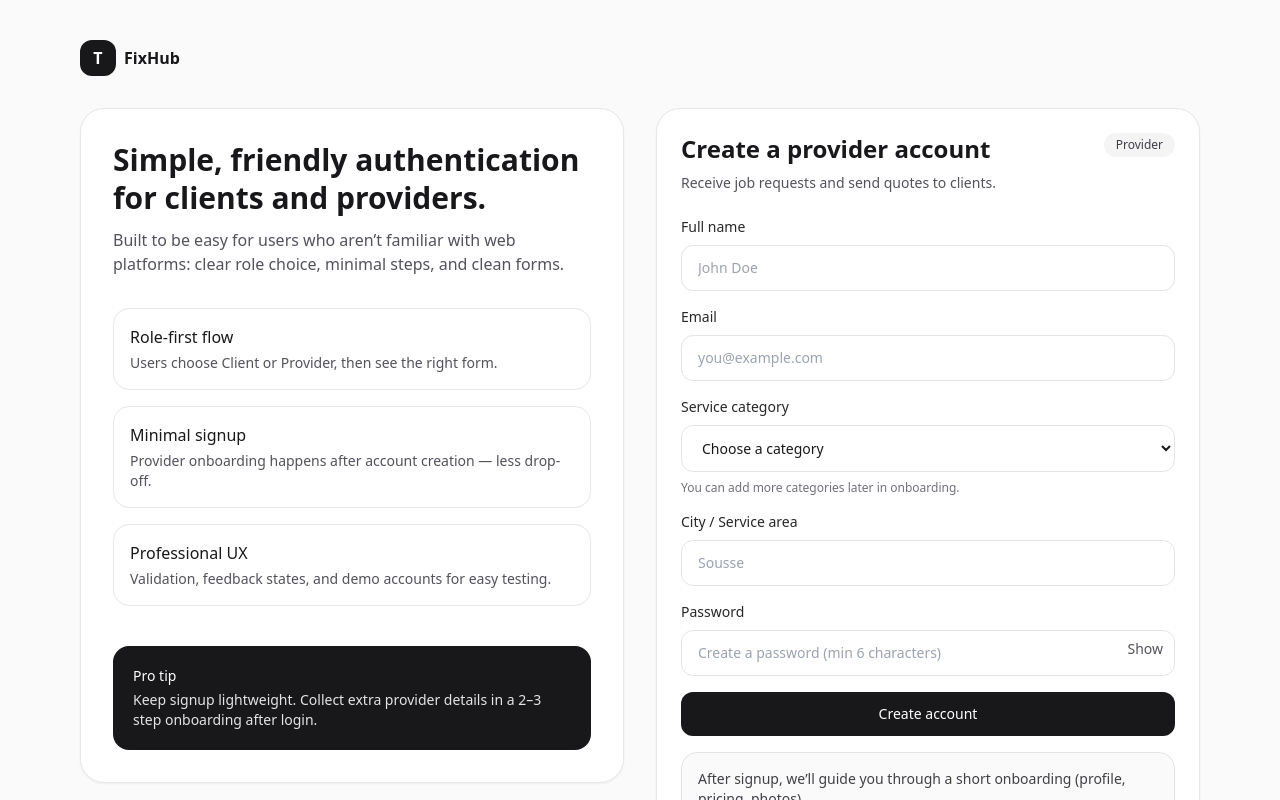
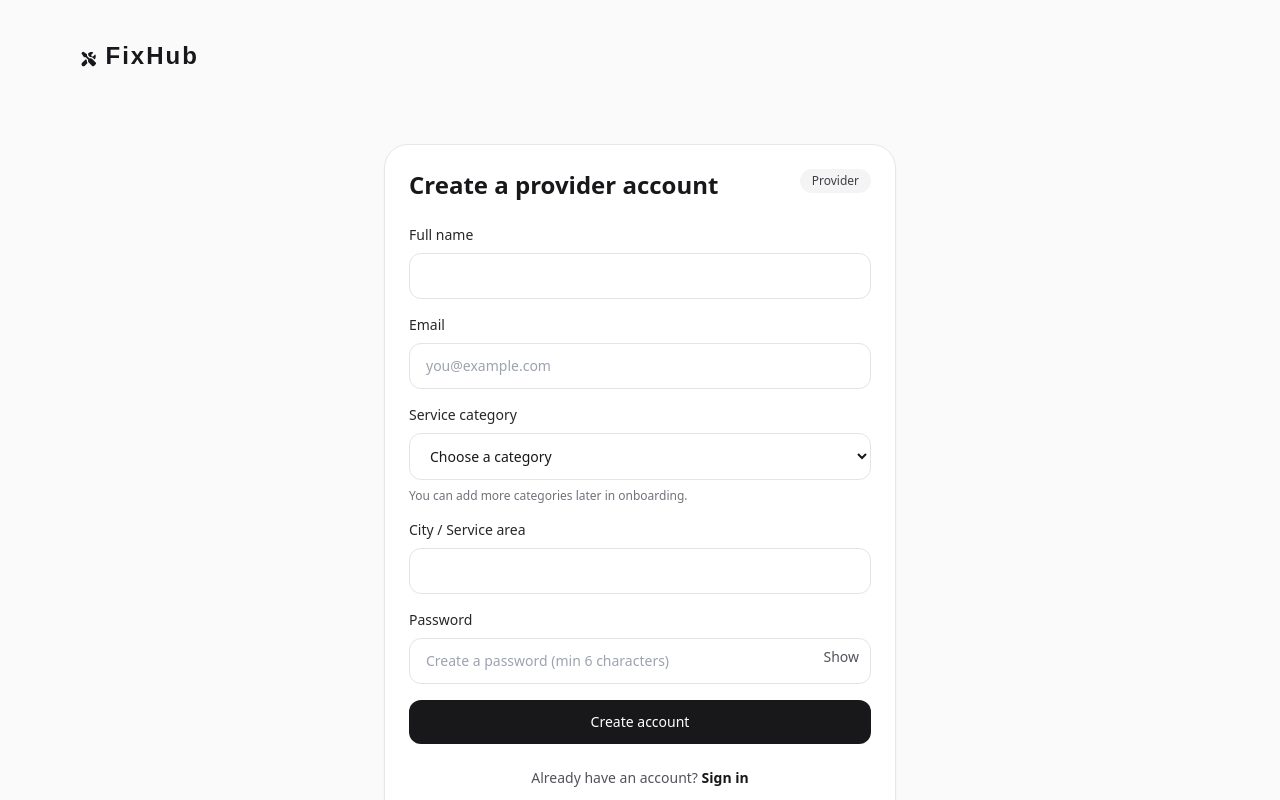
Before and after one commit to saifbenyaakoub/PFE, a React (Create React App) app in the folder frontend/: page /sign-up/provider in a window 1280 px wide. Shown: the top 800 px of the page. Built offline with nearby package versions, Linux system fonts and the light colour scheme.

Commit message:
modify content

```diff
--- a/frontend/package.json
+++ b/frontend/package.json
@@ -3,6 +3,8 @@
   "version": "0.1.0",
   "private": true,
   "dependencies": {
+    "@fortawesome/free-solid-svg-icons": "^7.1.0",
+    "@fortawesome/react-fontawesome": "^3.2.0",
     "@tailwindcss/postcss": "^4.1.18",
     "@testing-library/dom": "^10.4.1",
     "@testing-library/jest-dom": "^6.9.1",
--- a/frontend/src/components/AuthLayout.js
+++ b/frontend/src/components/AuthLayout.js
@@ -1,14 +1,17 @@
 import React from "react";
 import { Outlet, useLocation } from "react-router-dom";
+import { FontAwesomeIcon } from "@fortawesome/react-fontawesome";
+import { faScrewdriverWrench } from "@fortawesome/free-solid-svg-icons";
+
 
 function Logo() {
   return (
-    <div className="flex items-center gap-2">
-      <div className="h-9 w-9 rounded-xl bg-zinc-900 text-white grid place-items-center font-bold">
-        T
+    <div className="flex items-center gap-2 text-2xl font-bold text-zinc-900 tracking-[2px] font-[fantasy] no-underline">
+      <div>
+        <FontAwesomeIcon icon={faScrewdriverWrench} className="text-sm" />
       </div>
       <div>
-        <div className="font-semibold leading-5">FixHub</div>
+        <div className="font-fantasy leading-5">FixHub</div>
       </div>
     </div>
   );
@@ -29,46 +32,11 @@ export default function AuthLayout() {
           <Logo />
         </div>
 
-        <div className="grid gap-8 lg:grid-cols-2 items-start">
-          <div className="hidden lg:block">
-            <div className="rounded-3xl border bg-white p-8 shadow-sm">
-              <h1 className="text-3xl font-semibold leading-tight">
-                Simple, friendly authentication for clients and providers.
-              </h1>
-              <p className="mt-3 text-zinc-600">
-                Built to be easy for users who aren’t familiar with web platforms:
-                clear role choice, minimal steps, and clean forms.
-              </p>
-
-              <div className="mt-8 grid gap-4">
-                <Feature
-                  title="Role-first flow"
-                  desc="Users choose Client or Provider, then see the right form."
-                />
-                <Feature
-                  title="Minimal signup"
-                  desc="Provider onboarding happens after account creation — less drop-off."
-                />
-                <Feature
-                  title="Professional UX"
-                  desc="Validation, feedback states, and demo accounts for easy testing."
-                />
-              </div>
-
-              <div className="mt-10 rounded-2xl bg-zinc-900 p-5 text-white">
-                <div className="text-sm font-medium">Pro tip</div>
-                <div className="mt-1 text-sm text-zinc-200">
-                  Keep signup lightweight. Collect extra provider details in a
-                  2–3 step onboarding after login.
-                </div>
-              </div>
-            </div>
-          </div>
-
-          <div>
+        <div className="min-h-screen flex items-center justify-center px-4 py-10">
+          <div className="w-full max-w-md sm:max-w-lg">
             <Outlet />
             <div className="mt-6 text-center text-xs text-zinc-500">
-              By continuing you agree to our Terms & Privacy (demo).
+              By continuing you agree to our Terms & Privacy .
             </div>
           </div>
         </div>
--- a/frontend/src/pages/ChooseRole.js
+++ b/frontend/src/pages/ChooseRole.js
@@ -1,6 +1,6 @@
 import React, { useState } from "react";
 import { useNavigate, Link } from "react-router-dom";
-import { Button, Card, Pill } from "../components/ui";
+import { Button, Card} from "../components/ui";
 
 export default function ChooseRole() {
   const [role, setRole] = useState("client");
@@ -11,11 +11,7 @@ export default function ChooseRole() {
       <div className="flex items-start justify-between gap-4">
         <div>
           <h2 className="text-2xl font-semibold">Welcome</h2>
-          <p className="mt-2 text-sm text-zinc-600">
-            Choose what you want to do. We’ll show the right signup form.
-          </p>
         </div>
-        <Pill>Fast • Simple • Clear</Pill>
       </div>
 
       <div className="mt-6 grid gap-3">
--- a/frontend/src/pages/SignUpClient.js
+++ b/frontend/src/pages/SignUpClient.js
@@ -34,9 +34,6 @@ export default function SignUpClient() {
       <div className="flex items-start justify-between gap-4">
         <div>
           <h2 className="text-2xl font-semibold">Create a client account</h2>
-          <p className="mt-2 text-sm text-zinc-600">
-            Post a request and receive offers from providers.
-          </p>
         </div>
         <span className="rounded-full bg-zinc-100 px-3 py-1 text-xs text-zinc-700">
           Client
@@ -46,7 +43,7 @@ export default function SignUpClient() {
       <form className="mt-6 space-y-4" onSubmit={onSubmit}>
         <div>
           <Label htmlFor="name">Full name</Label>
-          <Input id="name" placeholder="John Doe" value={name} onChange={(e) => setName(e.target.value)} required />
+          <Input id="name" value={name} onChange={(e) => setName(e.target.value)} required />
         </div>
 
         <div>
@@ -56,7 +53,7 @@ export default function SignUpClient() {
 
         <div>
           <Label htmlFor="city">City (optional)</Label>
-          <Input id="city" placeholder="Sousse" value={city} onChange={(e) => setCity(e.target.value)} />
+          <Input id="city" value={city} onChange={(e) => setCity(e.target.value)} />
           <Hint>This helps us match nearby providers.</Hint>
         </div>
 
--- a/frontend/src/pages/SignUpProvider.js
+++ b/frontend/src/pages/SignUpProvider.js
@@ -37,9 +37,6 @@ export default function SignUpProvider() {
       <div className="flex items-start justify-between gap-4">
         <div>
           <h2 className="text-2xl font-semibold">Create a provider account</h2>
-          <p className="mt-2 text-sm text-zinc-600">
-            Receive job requests and send quotes to clients.
-          </p>
         </div>
         <span className="rounded-full bg-zinc-100 px-3 py-1 text-xs text-zinc-700">
           Provider
@@ -49,7 +46,7 @@ export default function SignUpProvider() {
       <form className="mt-6 space-y-4" onSubmit={onSubmit}>
         <div>
           <Label htmlFor="name">Full name</Label>
-          <Input id="name" placeholder="John Doe" value={name} onChange={(e) => setName(e.target.value)} required />
+          <Input id="name" value={name} onChange={(e) => setName(e.target.value)} required />
         </div>
 
         <div>
@@ -80,7 +77,7 @@ export default function SignUpProvider() {
 
         <div>
           <Label htmlFor="city">City / Service area</Label>
-          <Input id="city" placeholder="Sousse" value={city} onChange={(e) => setCity(e.target.value)} required />
+          <Input id="city" value={city} onChange={(e) => setCity(e.target.value)} required />
         </div>
 
         <div>
@@ -110,10 +107,6 @@ export default function SignUpProvider() {
         <Button loading={loading} disabled={loading}>
           Create account
         </Button>
-
-        <div className="rounded-2xl border border-zinc-200 bg-zinc-50 p-4 text-sm text-zinc-700">
-          After signup, we’ll guide you through a short onboarding (profile, pricing, photos).
-        </div>
       </form>
 
       <div className="mt-6 text-center text-sm text-zinc-600">
```
Also changed, not shown: 1 other file (tests, documents, lock files or other folders).
